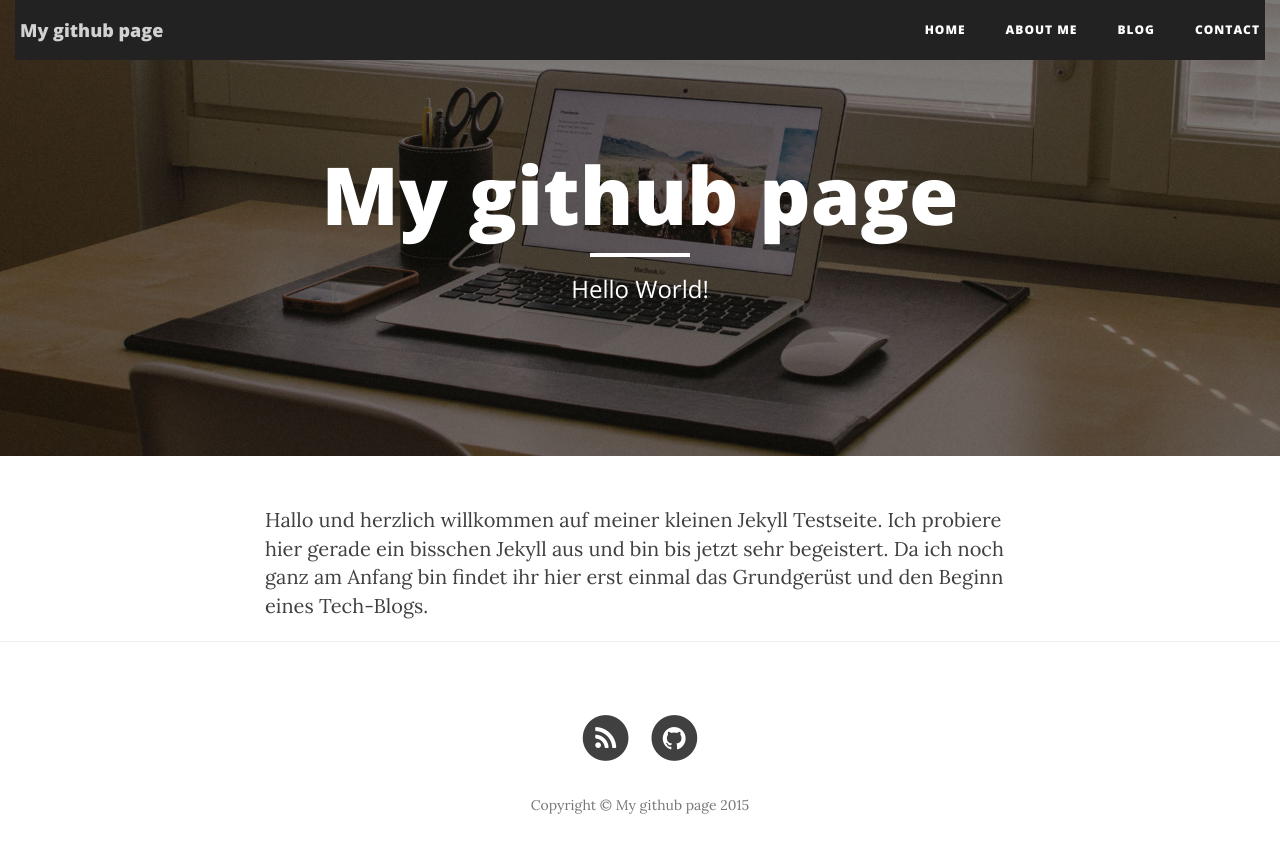
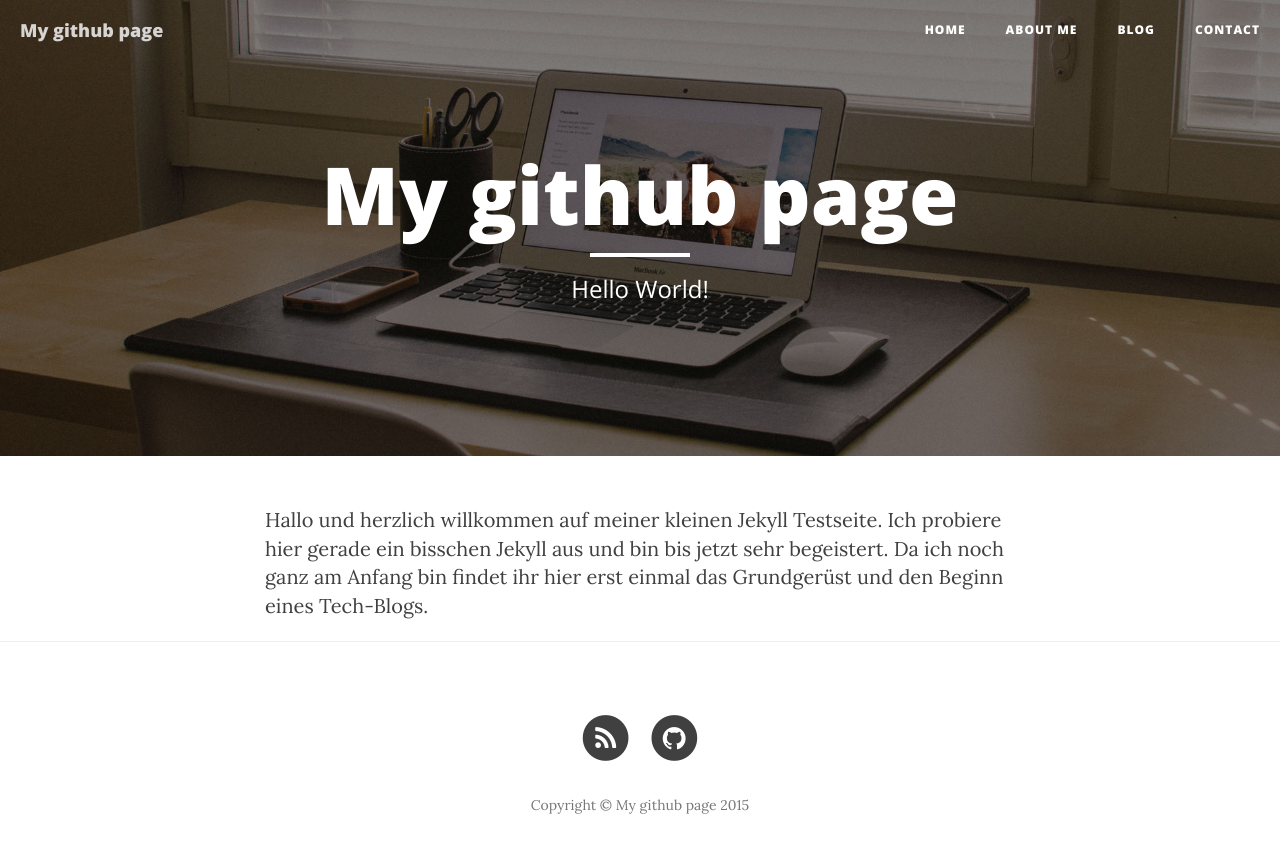
Before and after one commit to Danny4927/danny4927.github.io, a Jekyll site: the page built from index.html, in a window 1280 px wide. Shown: the top 853 px of the page. Built offline with Jekyll 4.4.1, drawn with Linux system fonts in a browser that asks for light colours; nearby versions of some CDN libraries.

Commit message:
reverted: changed navbar to inverse...from white to dark looks better in white

```diff
--- a/Gemfile
+++ b/Gemfile
@@ -1,2 +1,3 @@
 source 'https://rubygems.org'
 gem 'github-pages'
+gem 'wdm', '~> 0.1.0' if Gem.win_platform?
--- a/_includes/nav.html
+++ b/_includes/nav.html
@@ -1,9 +1,9 @@
 <!-- Navigation -->
-<nav class="navbar navbar-default navbar-custom navbar-inverse navbar-fixed-top">
+<nav class="navbar navbar-default navbar-custom navbar-fixed-top">
     <div class="container-fluid">
         <!-- Brand and toggle get grouped for better mobile display -->
         <div class="navbar-header page-scroll">
-            <button type="button" class="navbar-toggle navbar-inverse" data-toggle="collapse" data-target="#bs-example-navbar-collapse-1">
+            <button type="button" class="navbar-toggle" data-toggle="collapse" data-target="#bs-example-navbar-collapse-1">
                 <span class="sr-only">Toggle navigation</span>
                 <span class="icon-bar"></span>
                 <span class="icon-bar"></span>
@@ -13,7 +13,7 @@
         </div>
 
         <!-- Collect the nav links, forms, and other content for toggling -->
-        <div class="collapse navbar-collapse navbar-inverse" id="bs-example-navbar-collapse-1">
+        <div class="collapse navbar-collapse" id="bs-example-navbar-collapse-1">
             <ul class="nav navbar-nav navbar-right">
                 <li>
                     <a href="{{ site.baseurl }}/">Home</a>
```
Also changed, not shown: package.json (+10 -5 lines).
